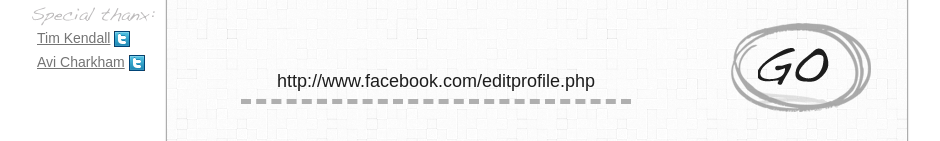
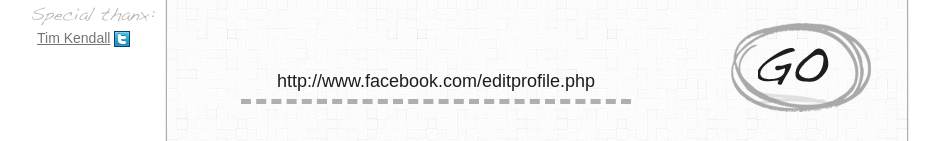
Before and after one commit to altryne/blisscontrol, a plain HTML site: page index.html in a window 1280 px wide. Shown: the part 424-565 px from the top of the page, without its empty margins (103-1043 px from the left). Drawn offline with Linux system fonts and the light colour scheme; a script that the page names is missing.

```diff
--- a/index.html
+++ b/index.html
@@ -67,7 +67,7 @@
 		<li><a target="_blank" href="http://alexw.me">Alex Wolkov</a> <a target="_blank" href="http://twitter.com/#1/altryne"><img width="16" height="16"  src="img/twitter.gif" title="Follow @altryne on twitter"/></a></li>
 		<li class="title4 ir"></li>
 		<li><a target="_blank" href="http://driplabs.com/">Tim Kendall</a> <a target="_blank" href="https://twitter.com/#!/TboyTim"><img width="16" height="16"  src="img/twitter.gif" title="Follow @TboyTim on twitter"/></a></li>
-		<li><a target="_blank" href="http://mypermissions.org/">Avi Charkham</a> <a target="_blank" href="http://twitter.com/#!/aviche"><img width="16" height="16"  src="img/twitter.gif" title="Follow @aviche on twitter"/></a></li>
+		<!--<li><a target="_blank" href="http://mypermissions.org/">Avi Charkham</a> <a target="_blank" href="http://twitter.com/#!/aviche"><img width="16" height="16"  src="img/twitter.gif" title="Follow @aviche on twitter"/></a></li>-->
 	</ul>
 	<div id="choose">
 		<h1>Easily manage all your social network settings</h1>
```
Also changed, not shown: apple-touch-icon-114x114-precomposed.png (deleted), apple-touch-icon-57x57-precomposed.png (deleted), apple-touch-icon-72x72-precomposed.png (deleted), apple-touch-icon-precomposed.png (deleted), apple-touch-icon.png (deleted), favicon.ico.
